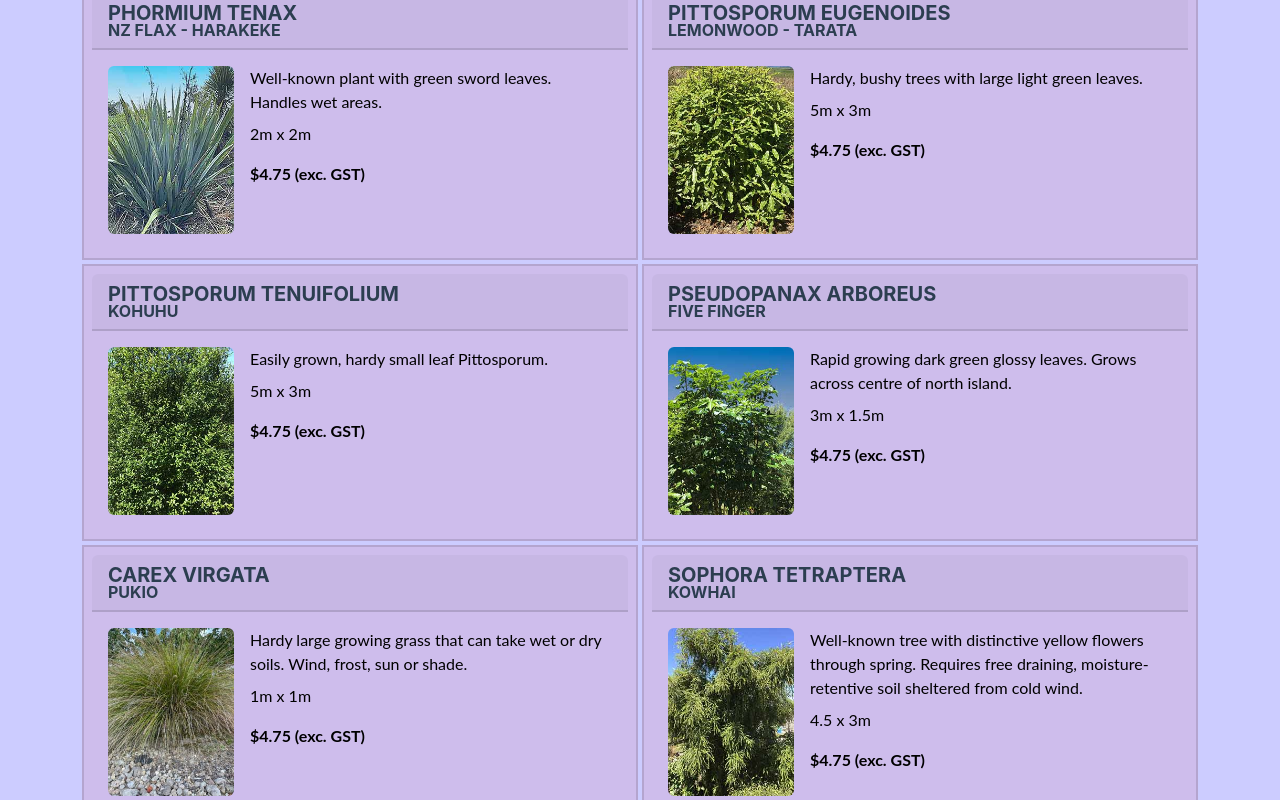
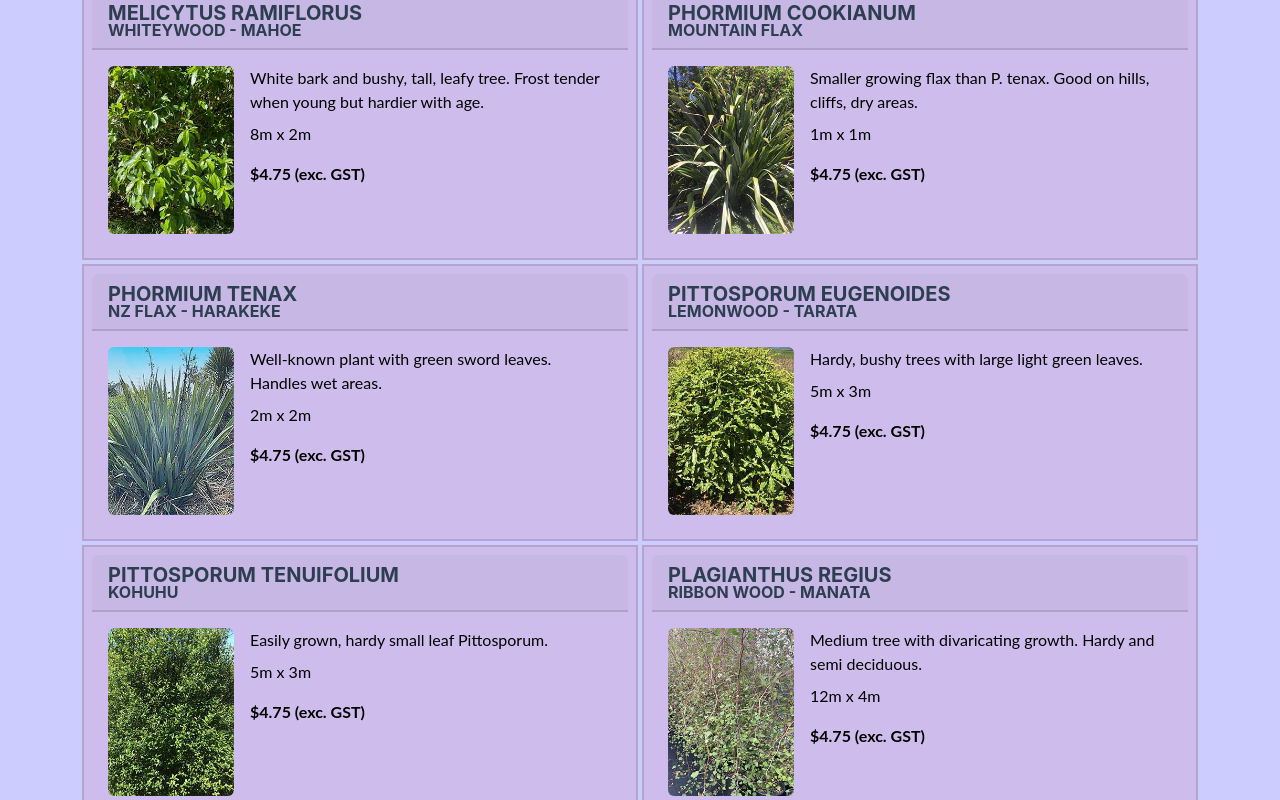
Before and after one commit to bojodesign/mistyacres, a React (Vite) app: page / in a window 1280 px wide. Shown: the part 2440-3240 px from the top of the page. Built offline with nearby package versions, Linux system fonts and the light colour scheme.

Commit message:
Reorder small plants and add large listings

```diff
--- a/src/components/Store.jsx
+++ b/src/components/Store.jsx
@@ -41,10 +41,10 @@ function Store() {
 								onClick={() => setFilter("small")}>Small</Button>
 							<Button
 								className="mx-2 btn btn-primary bg-red fw-bold"
-								id="big"
+								id="large"
 								aria-label="Unavailable"
-								active={filter === 'big'}
-								onClick={() => setFilter("big")}>Large</Button>
+								active={filter === 'large'}
+								onClick={() => setFilter("large")}>Large</Button>
 						</div>
 					</div>
 					<Row xs={1} md={2} className="g-1 card-background">
--- a/src/productsStore.jsx
+++ b/src/productsStore.jsx
@@ -1,6 +1,18 @@
 const productsArray = [
+	// small plants
 	{
-		id: "1",
+		id: "s00",
+		thumb: "/assets/img/plants/pukio_thumb.jpg",
+		image: "/assets/img/plants/pukio.jpg",
+		category: ['small',],
+		title: "Carex virgata",
+		subtitle: "Pukio",
+		description: <>Hardy large growing grass that can take wet or dry soils. Wind, frost, sun or shade.</>,
+		size: "1m x 1m",
+		price: 4.75
+	},
+	{
+		id: "s01",
 		thumb: "/assets/img/plants/karamu_thumb.jpg",
 		image: "/assets/img/plants/karamu.jpg",
 		category: ['small',],
@@ -11,7 +23,7 @@ const productsArray = [
 		price: 4.75
 	},
 	{
-		id: "2",
+		id: "s02",
 		thumb: "/assets/img/plants/tikouka_thumb.jpg",
 		image: "/assets/img/plants/tikouka.jpg",
 		category: ['small',],
@@ -22,7 +34,7 @@ const productsArray = [
 		price: 4.75
 	},
 	{
-		id: "3",
+		id: "s03",
 		thumb: "/assets/img/plants/akeake_thumb.jpg",
 		image: "/assets/img/plants/akeake.jpg",
 		category: ['small',],
@@ -33,7 +45,7 @@ const productsArray = [
 		price: 4.75
 	},
 	{
-		id: "4",
+		id: "s04",
 		thumb: "/assets/img/plants/pakeake_thumb.jpg",
 		image: "/assets/img/plants/pakeake.jpg",
 		category: ['small',],
@@ -44,7 +56,7 @@ const productsArray = [
 		price: 4.75
 	},
 	{
-		id: "5",
+		id: "s05",
 		thumb: "/assets/img/plants/kapuka_thumb.jpg",
 		image: "/assets/img/plants/kapuka.jpg",
 		category: ['small',],
@@ -55,7 +67,7 @@ const productsArray = [
 		price: 4.75
 	},
 	{
-		id: "6",
+		id: "s06",
 		thumb: "/assets/img/plants/kanuka_thumb.jpg",
 		image: "/assets/img/plants/kanuka.jpg",
 		category: ['small',],
@@ -66,7 +78,7 @@ const productsArray = [
 		price: 4.75
 	},
 	{
-		id: "7",
+		id: "s07",
 		thumb: "/assets/img/plants/manuka_thumb.jpg",
 		image: "/assets/img/plants/manuka.jpg",
 		category: ['small',],
@@ -77,7 +89,18 @@ const productsArray = [
 		price: 4.75
 	},
 	{
-		id: "8",
+		id: "s08",
+		thumb: "/assets/img/plants/whiteywood_thumb.jpg",
+		image: "/assets/img/plants/whiteywood.jpg",
+		category: ['small',],
+		title: "Melicytus ramiflorus",
+		subtitle: "Whiteywood - Mahoe",
+		description: <>White bark and bushy, tall, leafy tree. Frost tender when young but hardier with age.</>,
+		size: "8m x 2m",
+		price: 4.75
+	},
+	{
+		id: "s09",
 		thumb: "/assets/img/plants/mountainflax_thumb.jpg",
 		image: "/assets/img/plants/mountainflax.jpg",
 		category: ['small',],
@@ -88,7 +111,7 @@ const productsArray = [
 		price: 4.75
 	},
 	{
-		id: "9",
+		id: "s10",
 		thumb: "/assets/img/plants/harakeke_thumb.jpg",
 		image: "/assets/img/plants/harakeke.jpg",
 		category: ['small',],
@@ -99,7 +122,7 @@ const productsArray = [
 		price: 4.75
 	},
 	{
-		id: "10",
+		id: "s11",
 		thumb: "/assets/img/plants/tarata_thumb.jpg",
 		image: "/assets/img/plants/tarata.jpg",
 		category: ['small',],
@@ -110,7 +133,7 @@ const productsArray = [
 		price: 4.75
 	},
 	{
-		id: "11",
+		id: "s12",
 		thumb: "/assets/img/plants/kohuhu_thumb.jpg",
 		image: "/assets/img/plants/kohuhu.jpg",
 		category: ['small',],
@@ -121,7 +144,18 @@ const productsArray = [
 		price: 4.75
 	},
 	{
-		id: "12",
+		id: "s13",
+		thumb: "/assets/img/plants/manata_thumb.jpg",
+		image: "/assets/img/plants/manata.jpg",
+		category: ['small',],
+		title: "Plagianthus regius",
+		subtitle: "Ribbon Wood - Manata",
+		description: <>Medium tree with divaricating growth. Hardy and semi deciduous.</>,
+		size: "12m x 4m",
+		price: 4.75
+	},
+	{
+		id: "s14",
 		thumb: "/assets/img/plants/fivefinger_thumb.jpg",
 		image: "/assets/img/plants/fivefinger.jpg",
 		category: ['small',],
@@ -132,21 +166,111 @@ const productsArray = [
 		price: 4.75
 	},
 	{
-		id: "13",
-		thumb: "/assets/img/plants/pukio_thumb.jpg",
-		image: "/assets/img/plants/pukio.jpg",
+		id: "s15",
+		thumb: "/assets/img/plants/kowhai_thumb.jpg",
+		image: "/assets/img/plants/kowhai.jpg",
 		category: ['small',],
-		title: "Carex virgata",
-		subtitle: "Pukio",
-		description: <>Hardy large growing grass that can take wet or dry soils. Wind, frost, sun or shade.</>,
-		size: "1m x 1m",
+		title: "Sophora tetraptera",
+		subtitle: "Kowhai",
+		description: <>Well-known tree with distinctive yellow flowers through spring. Requires free draining, moisture-retentive soil sheltered from cold wind.</>,
+		size: "4.5 x 3m",
+		price: 4.75
+	},
+
+	// large plants
+	{
+		id: "l00",
+		thumb: "/assets/img/plants/tikouka_thumb.jpg",
+		image: "/assets/img/plants/tikouka.jpg",
+		category: ['large',],
+		title: "Cordyline australis",
+		subtitle: "Cabbage Tree - Ti Kouka",
+		description: <>Hardy sword leaf type palm with tall trunk. Sprays of white flowers in late spring.</>,
+		size: "6m x 2m",
 		price: 4.75
 	},
 	{
-		id: "14",
+		id: "l01",
+		thumb: "/assets/img/plants/placeholder_thumb.jpg",
+		image: "/assets/img/plants/placeholder.jpg",
+		category: ['large',],
+		title: "Dacrycarpus dacrydioides",
+		subtitle: "White Pine - Kahikatea",
+		description: <>Tallest native tree after many years. Thrives on moist to wet soils.</>,
+		size: "7m x 4m, 10yrs",
+		price: 4.75
+	},
+	{
+		id: "l02",
+		thumb: "/assets/img/plants/akeake_thumb.jpg",
+		image: "/assets/img/plants/akeake.jpg",
+		category: ['large',],
+		title: "Dodonaea viscosa",
+		subtitle: "Ake Ake",
+		description: <>Hardy green bushy large shrub. Excellent for hedges.</>,
+		size: "7m x 2.5m",
+		price: 4.75
+	},
+	{
+		id: "l03",
+		thumb: "/assets/img/plants/pakeake_thumb.jpg",
+		image: "/assets/img/plants/pakeake.jpg",
+		category: ['large',],
+		title: "Dodonaea viscosa purpurea",
+		subtitle: "Purple Ake Ake",
+		description: <>Hardy, fast growing bushy shrub or small tree. Purple/burgundy leaves. Great for hedges.</>,
+		size: "6m x 2.5m",
+		price: 4.75
+	},
+	{
+		id: "l04",
+		thumb: "/assets/img/plants/tarata_thumb.jpg",
+		image: "/assets/img/plants/tarata.jpg",
+		category: ['large',],
+		title: "Pittosporum eugenoides",
+		subtitle: "Lemonwood - Tarata",
+		description: <>Hardy, bushy trees with large light green leaves.</>,
+		size: "5m x 3m",
+		price: 4.75
+	},
+	{
+		id: "l05",
+		thumb: "/assets/img/plants/fivefinger_thumb.jpg",
+		image: "/assets/img/plants/fivefinger.jpg",
+		category: ['large',],
+		title: "Pseudopanax arboreus",
+		subtitle: "Five Finger",
+		description: <>Rapid growing dark green glossy leaves. Grows across centre of north island.</>,
+		size: "3m x 1.5m",
+		price: 4.75
+	},
+	{
+		id: "l06",
+		thumb: "/assets/img/plants/large/lancewood_thumb.jpg",
+		image: "/assets/img/plants/large/lancewood.jpg",
+		category: ['large',],
+		title: "Pseudopanax crassifolius",
+		subtitle: "Lancewood - Horoeka",
+		description: <>Tall stem with long serrated leaves until older when they become leathery and bushy. Hardy; avoid frost when young.</>,
+		size: "4m x 1m, 10yrs",
+		price: 4.75
+	},
+	{
+		id: "l07",
+		thumb: "/assets/img/plants/large/toothedlancewood_thumb.jpg",
+		image: "/assets/img/plants/large/toothedlancewood.jpg",
+		category: ['large',],
+		title: "Pseudopanax ferox",
+		subtitle: "Toothed Lancewood - Horoeka",
+		description: <>Tall stem with long saw tooth leaves. Bushes out with age. Hardy, avoid frost when young.</>,
+		size: "3m x 1.5m, 10yrs",
+		price: 4.75
+	},
+	{
+		id: "l08",
 		thumb: "/assets/img/plants/kowhai_thumb.jpg",
 		image: "/assets/img/plants/kowhai.jpg",
-		category: ['small',],
+		category: ['large',],
 		title: "Sophora tetraptera",
 		subtitle: "Kowhai",
 		description: <>Well-known tree with distinctive yellow flowers through spring. Requires free draining, moisture-retentive soil sheltered from cold wind.</>,
```
